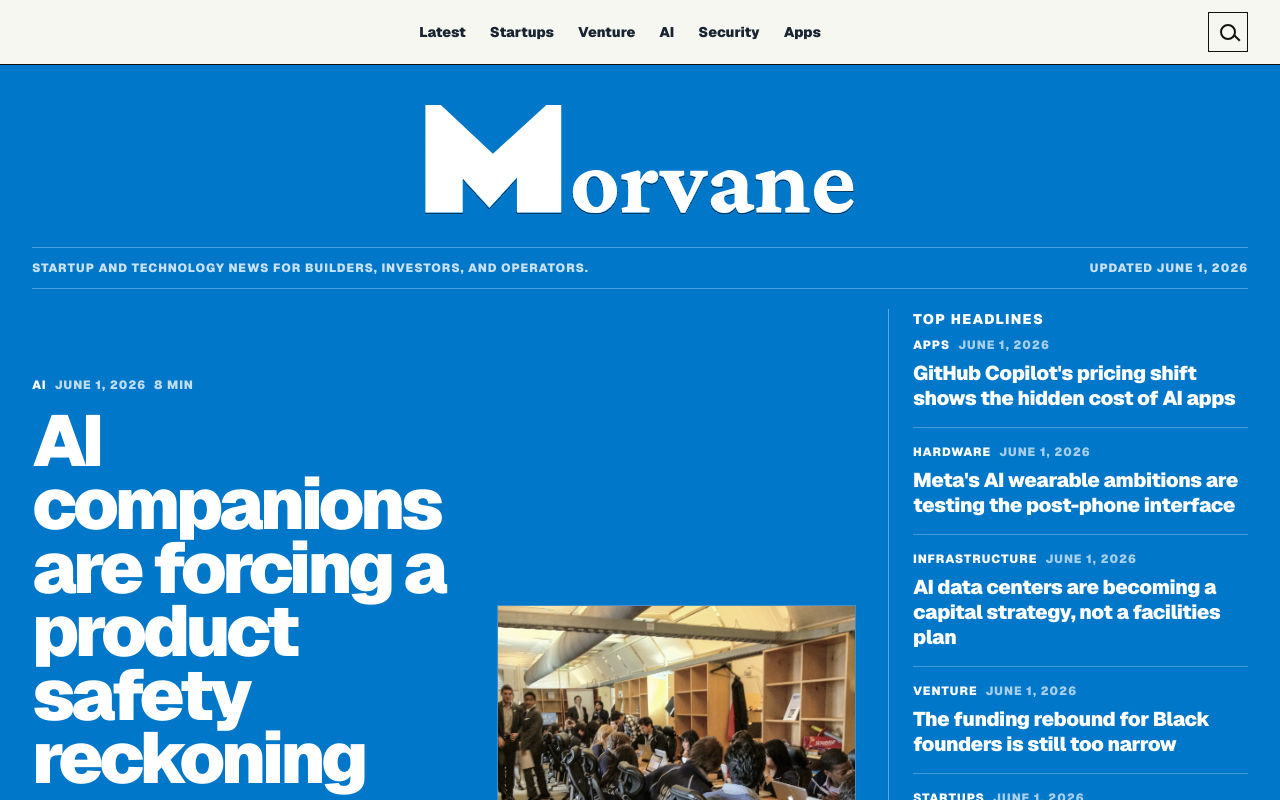
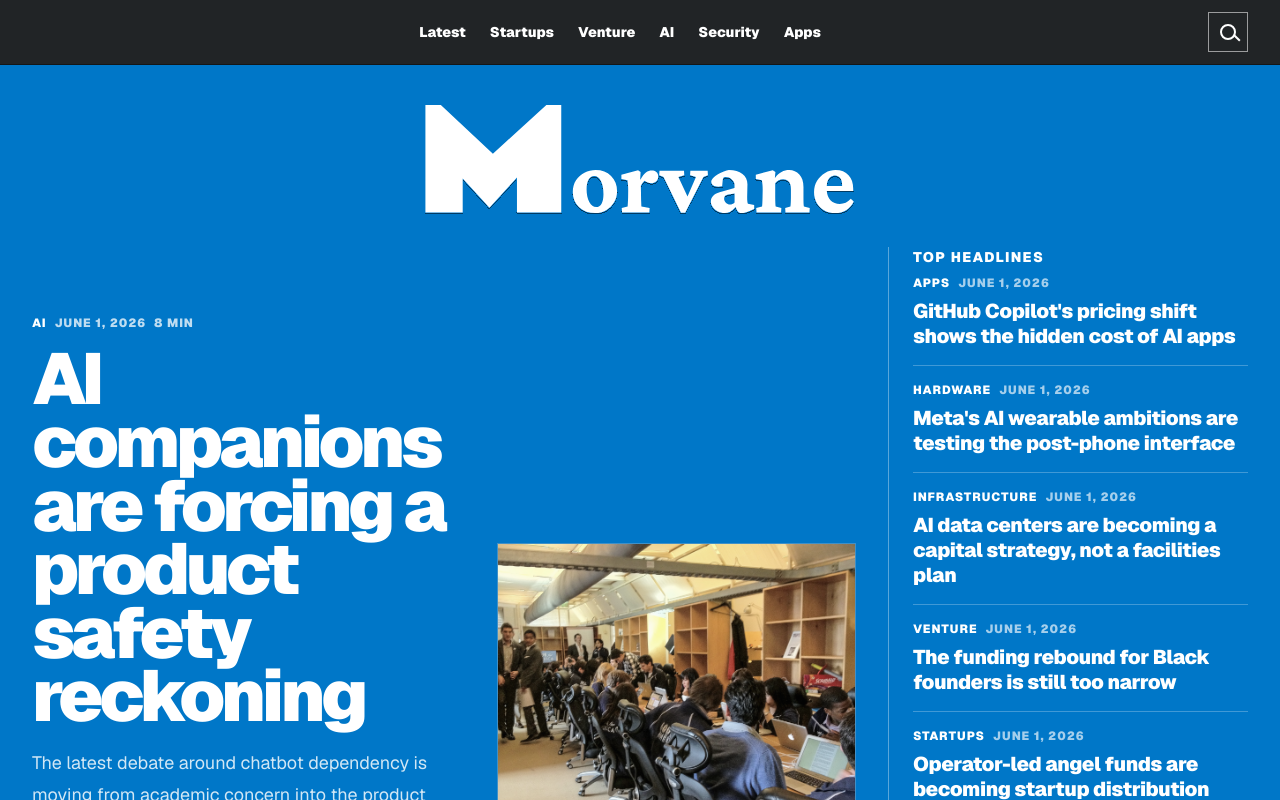
Before and after one commit to farzeenilyaszargar/Morvane, a Next.js app: page / in a window 1280 px wide. Shown: the top 800 px of the page. Built offline with nearby package versions, Linux system fonts and the light colour scheme.

Commit message:
Update hero strapline and navbar background

```diff
--- a/app/page.tsx
+++ b/app/page.tsx
@@ -214,11 +214,6 @@ export default function Home() {
             />
           </div>
 
-          <div className="mb-5 grid gap-3 border-y border-white/30 py-3 text-xs font-black uppercase tracking-[0.08em] text-white/78 md:grid-cols-[1fr_auto]">
-            <p>Startup and technology news for builders, investors, and operators.</p>
-            <p>Updated June 1, 2026</p>
-          </div>
-
           <div className="grid gap-8 lg:grid-cols-[minmax(0,1.35fr)_360px]">
             <LeadCard article={lead} />
             <aside className="lg:border-l lg:border-white/35 lg:pl-6">
--- a/components/site-header.tsx
+++ b/components/site-header.tsx
@@ -22,12 +22,12 @@ export function SiteHeader() {
   }, []);
 
   return (
-    <header className="sticky top-0 z-40 border-b border-[#10130f] bg-[#f7f7f2]/95 backdrop-blur-md">
+    <header className="sticky top-0 z-40 border-b border-black/40 bg-[#212426] backdrop-blur-md">
       <nav className="mx-auto grid max-w-7xl grid-cols-[auto_1fr_auto] items-center gap-4 px-5 py-3 sm:px-8">
         <Link
           href="/"
-          className={`group flex h-10 shrink-0 items-center overflow-hidden bg-[#0077c8] transition-all duration-500 ease-out ${
-            hasScrolled ? "w-40 px-3 opacity-100" : "w-0 px-0 opacity-0"
+          className={`group flex h-10 shrink-0 items-center overflow-hidden transition-all duration-500 ease-out ${
+            hasScrolled ? "w-40 opacity-100" : "w-0 opacity-0"
           }`}
           aria-label="Morvane home"
         >
@@ -44,7 +44,7 @@ export function SiteHeader() {
         </Link>
 
         <div
-          className={`flex min-w-0 items-center justify-center overflow-x-auto whitespace-nowrap text-sm font-black text-[#182431] transition-all duration-500 ${
+          className={`flex min-w-0 items-center justify-center overflow-x-auto whitespace-nowrap text-sm font-black text-white transition-all duration-500 ${
             hasScrolled ? "gap-5" : "gap-6"
           }`}
         >
@@ -52,7 +52,7 @@ export function SiteHeader() {
             <Link
               key={item}
               href={item === "Latest" ? "/#latest" : `/#${item.toLowerCase().replaceAll(" ", "-")}`}
-              className="transition hover:text-[#0077c8]"
+              className="transition hover:text-[#7ACCFF]"
             >
               {item}
             </Link>
@@ -62,11 +62,11 @@ export function SiteHeader() {
         <Link
           href="/#latest"
           aria-label="Search"
-          className="group flex size-10 shrink-0 items-center justify-center border border-[#10130f] transition hover:bg-[#0077c8]"
+          className="group flex size-10 shrink-0 items-center justify-center border border-white/55 transition hover:border-[#7ACCFF] hover:bg-[#0077c8]"
         >
           <span
             aria-hidden="true"
-            className="relative block size-4 rounded-full border-2 border-[#10130f] transition after:absolute after:-bottom-1 after:-right-1 after:block after:h-2 after:w-0.5 after:rotate-[-45deg] after:bg-[#10130f] group-hover:border-white group-hover:after:bg-white"
+            className="relative block size-4 rounded-full border-2 border-white transition after:absolute after:-bottom-1 after:-right-1 after:block after:h-2 after:w-0.5 after:rotate-[-45deg] after:bg-white group-hover:border-white group-hover:after:bg-white"
           />
         </Link>
       </nav>
```
